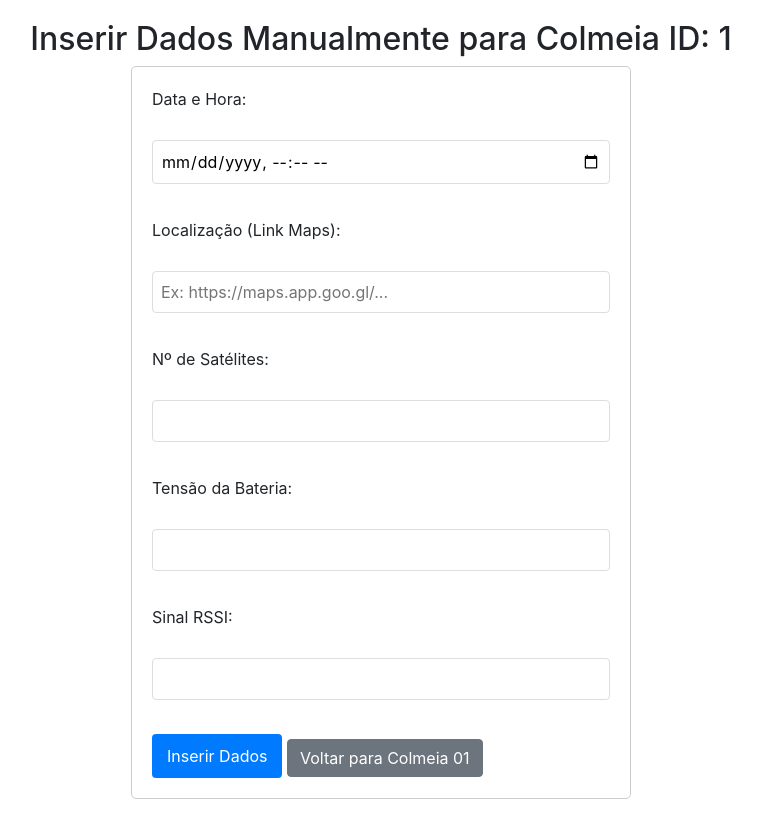
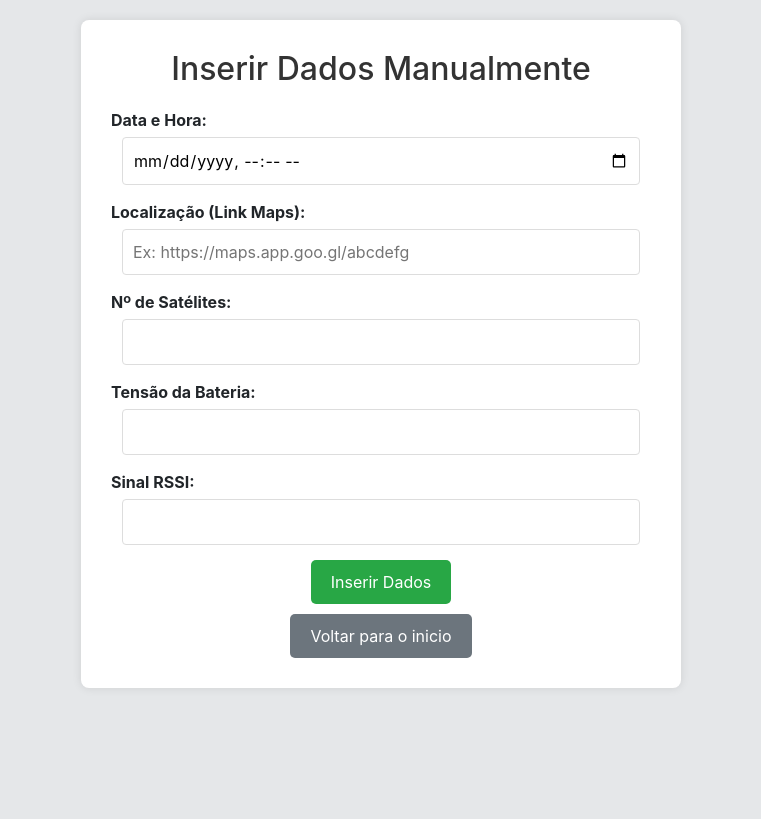
Before and after one commit to wilsonetoz/System_IoT_Bee_Hive, a PHP site: page /web_system_codes/sources/1/formulario_insercao.php in a window 1280 px wide. Shown: the whole page, without its empty margins (259-1020 px from the left). After the commit the page ends 688 px from the top, so only its background shows below. Run offline with PHP 8.4, Linux system fonts and the light colour scheme; a user stored in the database is signed in; data that the repository does not hold is empty.

Commit message:
Update formulario_insercao.php

```diff
--- a/web_system_codes/sources/1/formulario_insercao.php
+++ b/web_system_codes/sources/1/formulario_insercao.php
@@ -1,17 +1,20 @@
 <?php
-// Inclui o arquivo de conexão principal
-require '../conexao.php'; // Caminho corrigido para conexao.php
-$mysqli = $conexao; // Usa a conexão já estabelecida em conexao.php
+session_start();
+ob_start();
 
-if ($mysqli->connect_error) {
-    echo "Falha na conexão: " . $mysqli->connect_error;
+if (!isset($_SESSION['iduser']) || !isset($_SESSION['nameuser']) || $_SESSION['type'] !== 'admin') {
+    $_SESSION['secury'] = "Acesso negado. Apenas administradores podem inserir dados.";
+    header("Location: /login/");
     exit();
 }
 
-// Obtém o colmeia_id da URL, com um valor padrão de 1
-$colmeia_id = isset($_GET['colmeia_id']) ? intval($_GET['colmeia_id']) : 1;
+include("../conexao.php");
 
-// Inserção ao enviar formulário
+if ($conexao->connect_error) {
+    echo "Falha na conexão com o banco de dados: " . $conexao->connect_error;
+    exit();
+}
+
 if ($_SERVER["REQUEST_METHOD"] == "POST") {
     $data_hora = $_POST["data_hora"];
     $localizacao = $_POST["localizacao"];
@@ -19,76 +22,98 @@ if ($_SERVER["REQUEST_METHOD"] == "POST") {
     $tensao_bateria = $_POST["tensao_bateria"];
     $rssi = $_POST["rssi"];
 
-    // Altera para tb_dados2 e inclui colmeia_id
+    $colmeia_id = isset($_GET['colmeia_id']) ? intval($_GET['colmeia_id']) : 0;
+
+    if ($colmeia_id > 0) {
         $sql = "INSERT INTO tb_dados2 (timeStamp, link_maps, n_sat, volt_bat, sinal, colmeia_id)
                 VALUES (?, ?, ?, ?, ?, ?)";
 
-    $stmt = $mysqli->prepare($sql);
-    // Ajusta os tipos e o número de parâmetros para incluir colmeia_id
-    // 's' para string (data_hora, link_maps), 'i' para int (n_sat, sinal, colmeia_id), 'd' para double/decimal (volt_bat)
-    $stmt->bind_param("ssiidi", $data_hora, $localizacao, $num_satelites, $tensao_bateria, $rssi, $colmeia_id);
+        $stmt = $conexao->prepare($sql);
+
+        $stmt->bind_param("ssiddi", $data_hora, $localizacao, $num_satelites, $tensao_bateria, $rssi, $colmeia_id);
 
         if ($stmt->execute()) {
-        echo "<p>✅ Dados inseridos com sucesso!</p>";
+            echo "<p style='color: green;'>✅ Dados inseridos com sucesso!</p>";
         } else {
-        echo "<p>❌ Erro ao inserir dados: " . $stmt->error . "</p>";
+            echo "<p style='color: red;'>❌ Erro ao inserir dados: " . $stmt->error . "</p>";
         }
 
         $stmt->close();
+    } else {
+        echo "<p style='color: red;'>❌ Erro: ID da colmeia inválido para inserção.</p>";
+    }
 }
 ?>
+
 <!DOCTYPE html>
 <html>
 <head>
     <meta charset="UTF-8">
+    <meta name="viewport" content="width=device-width, initial-scale=1">
     <title>Inserir Dados da Colmeia</title>
     <link rel="stylesheet" href="../bootstrap.min.css">
     <style>
-        body { padding: 20px; }
-        form { max-width: 500px; margin: 0 auto; padding: 20px; border: 1px solid #ccc; border-radius: 5px; }
-        label { display: block; margin-bottom: 5px; }
-        input[type="datetime-local"],
-        input[type="text"],
-        input[type="number"] {
-            width: 100%;
-            padding: 8px;
-            margin-bottom: 10px;
+        body { background-color: #E5E7E9; text-align: center; padding: 20px; }
+        .container { max-width: 600px; margin: 0 auto; background-color: white; padding: 30px; border-radius: 8px; box-shadow: 0 0 10px rgba(0,0,0,0.1); }
+        h2 { color: #333; margin-bottom: 20px; }
+        label { display: block; margin-bottom: 5px; font-weight: bold; text-align: left; }
+        input[type="datetime-local"], input[type="text"], input[type="number"] {
+            width: calc(100% - 22px);
+            padding: 10px;
+            margin-bottom: 15px;
+            border: 1px solid #ddd;
             border-radius: 4px;
-            border: 1px solid #ddd;
         }
         button {
-            background-color: #007bff;
+            background-color: #28a745;
             color: white;
-            padding: 10px 15px;
+            padding: 10px 20px;
             border: none;
-            border-radius: 4px;
+            border-radius: 5px;
             cursor: pointer;
+            font-size: 16px;
         }
         button:hover {
-            background-color: #0056b3;
+            background-color: #218838;
+        }
+        .btn-secondary {
+            background-color: #6c757d;
+            color: white;
+            padding: 10px 20px;
+            border: none;
+            border-radius: 5px;
+            cursor: pointer;
+            text-decoration: none;
+            display: inline-block;
+            margin-top: 10px;
+        }
+        .btn-secondary:hover {
+            background-color: #5a6268;
         }
     </style>
 </head>
 <body>
-    <h2 align="center">Inserir Dados Manualmente para Colmeia ID: <?php echo htmlspecialchars($colmeia_id); ?></h2>
+    <div class="container">
+        <h2>Inserir Dados Manualmente</h2>
         <form method="post">
-        <label>Data e Hora:</label><br>
-        <input type="datetime-local" name="data_hora" required><br><br>
+            <label for="data_hora">Data e Hora:</label>
+            <input type="datetime-local" id="data_hora" name="data_hora" required><br>
 
-        <label>Localização (Link Maps):</label><br>
-        <input type="text" name="localizacao" placeholder="Ex: https://maps.app.goo.gl/..." required><br><br>
+            <label for="localizacao">Localização (Link Maps):</label>
+            <input type="text" id="localizacao" name="localizacao" placeholder="Ex: https://maps.app.goo.gl/abcdefg" required><br>
 
-        <label>Nº de Satélites:</label><br>
-        <input type="number" name="num_satelites" required><br><br>
+            <label for="num_satelites">Nº de Satélites:</label>
+            <input type="number" id="num_satelites" name="num_satelites" required><br>
 
-        <label>Tensão da Bateria:</label><br>
-        <input type="number" step="0.01" name="tensao_bateria" required><br><br>
+            <label for="tensao_bateria">Tensão da Bateria:</label>
+            <input type="number" id="tensao_bateria" name="tensao_bateria" step="0.01" required><br>
 
-        <label>Sinal RSSI:</label><br>
-        <input type="number" name="rssi" required><br><br>
+            <label for="rssi">Sinal RSSI:</label>
+            <input type="number" id="rssi" name="rssi" required><br>
 
             <button type="submit">Inserir Dados</button>
-        <a href="/1/" class="btn btn-secondary">Voltar para Colmeia 01</a>
         </form>
+        <a href="/inicio/" class="btn btn-secondary">Voltar para o inicio</a>
+    </div>
 </body>
 </html>
```
Lines whose indentation alone changed are shown as unchanged.
